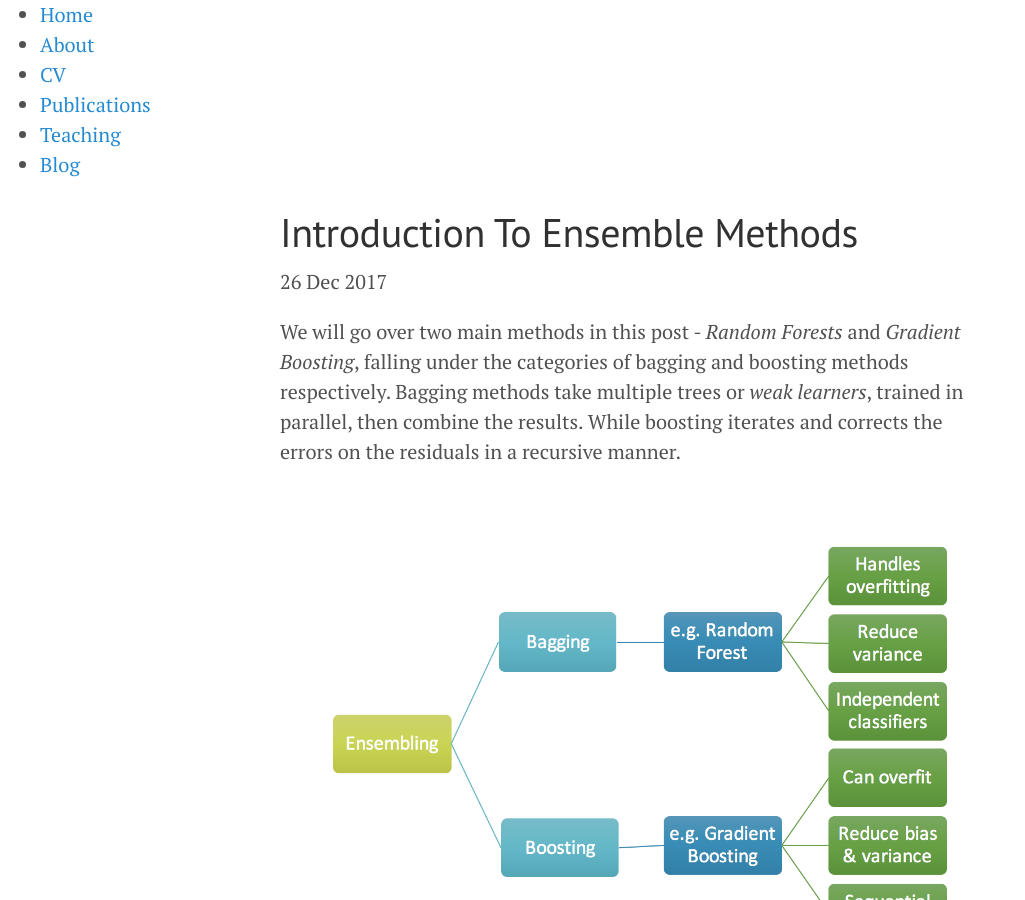
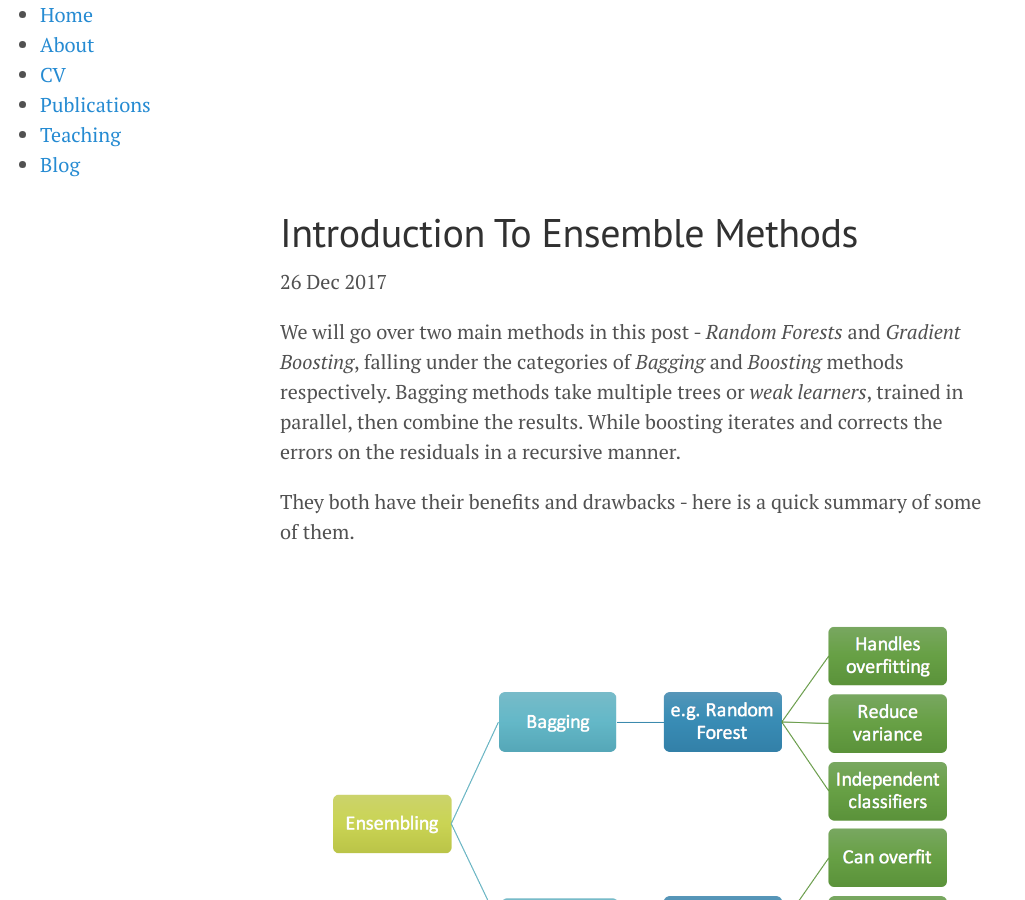
Before and after one commit to doriang102/doriang102.github.io, a Jekyll site: the page built from _posts/2017-12-26-introduction-to-ensemble-methods.md, in a window 1280 px wide and 900 px high. Shown: the whole window, without its empty margins (0-1025 px from the left). Built offline with Jekyll 4.4.1, drawn with Linux system fonts in a browser that asks for light colours; our own code applies the rules of GitHub Pages for plain Markdown files; formulas are drawn with MathJax 3.

Commit message:
Update 2017-12-26-introduction-to-ensemble-methods.md

```diff
--- a/_posts/2017-12-26-introduction-to-ensemble-methods.md
+++ b/_posts/2017-12-26-introduction-to-ensemble-methods.md
@@ -1,6 +1,8 @@
 
 
-We will go over two main methods in this post - *Random Forests* and *Gradient Boosting*, falling under the categories of bagging and boosting methods respectively. Bagging methods take multiple trees or *weak learners*, trained in parallel, then combine the results. While boosting iterates and corrects the errors on the residuals in a recursive manner.
+We will go over two main methods in this post - *Random Forests* and *Gradient Boosting*, falling under the categories of *Bagging* and *Boosting* methods respectively. Bagging methods take multiple trees or *weak learners*, trained in parallel, then combine the results. While boosting iterates and corrects the errors on the residuals in a recursive manner.
+
+They both have their benefits and drawbacks - here is a quick summary of some of them.
 
 ![](/img/ensembling.png?raw=true)
 
```
